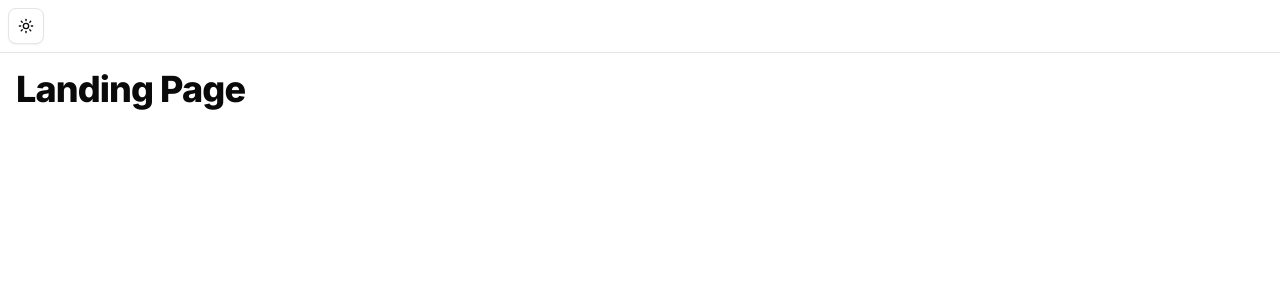
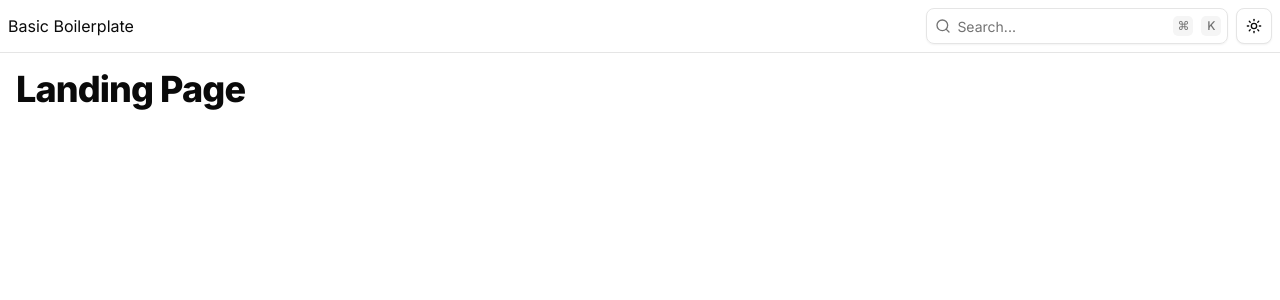
Before and after one commit to bahiensed/bms, a Next.js app: page / in a window 1280 px wide. Shown: the top 300 px of the page. Built offline with nearby package versions, Linux system fonts and the light colour scheme.

Commit message:
insert an  inactive search input on landing page's header

```diff
--- a/src/app/(landpage)/layout.tsx
+++ b/src/app/(landpage)/layout.tsx
@@ -1,4 +1,5 @@
 import { ModeToggle } from '@/components/theme/mode-toggle'
+import { SearchInput } from '@/components/search/search-input'
 
 export default function LandingPageLayout({
   children,
@@ -6,9 +7,13 @@
   children: React.ReactNode
 }>) {
   return (
-        <div className="flex flex-col w-full min-h-screen">
+        <div className="flex flex-col min-h-screen">
           <div className="flex border-b items-center justify-between p-2">
-            <ModeToggle />
+            Basic Boilerplate
+            <div className="flex gap-2 items-center">
+              <SearchInput />
+              <ModeToggle />
+            </div>
           </div>
 
           <main className="flex-1 overflow-y-auto p-4">
--- /dev/null
+++ b/src/components/search/search-input.tsx
@@ -0,0 +1,24 @@
+import {
+  InputGroup,
+  InputGroupAddon,
+  InputGroupInput,
+} from "@/components/ui/input-group"
+import { Kbd } from "@/components/ui/kbd"
+import { SearchIcon } from "lucide-react"
+
+export function SearchInput() {
+  return (
+    <div className="flex w-full max-w-xs flex-col gap-6">
+      <InputGroup>
+        <InputGroupInput placeholder="Search..." />
+        <InputGroupAddon>
+          <SearchIcon />
+        </InputGroupAddon>
+        <InputGroupAddon align="inline-end">
+          <Kbd>⌘</Kbd>
+          <Kbd>K</Kbd>
+        </InputGroupAddon>
+      </InputGroup>
+    </div>
+  )
+}
--- /dev/null
+++ b/src/components/ui/kbd.tsx
@@ -0,0 +1,26 @@
+import { cn } from "@/lib/utils"
+
+function Kbd({ className, ...props }: React.ComponentProps<"kbd">) {
+  return (
+    <kbd
+      data-slot="kbd"
+      className={cn(
+        "pointer-events-none inline-flex h-5 w-fit min-w-5 items-center justify-center gap-1 rounded-sm bg-muted px-1 font-sans text-xs font-medium text-muted-foreground select-none in-data-[slot=tooltip-content]:bg-background/20 in-data-[slot=tooltip-content]:text-background dark:in-data-[slot=tooltip-content]:bg-background/10 [&_svg:not([class*='size-'])]:size-3",
+        className
+      )}
+      {...props}
+    />
+  )
+}
+
+function KbdGroup({ className, ...props }: React.ComponentProps<"div">) {
+  return (
+    <kbd
+      data-slot="kbd-group"
+      className={cn("inline-flex items-center gap-1", className)}
+      {...props}
+    />
+  )
+}
+
+export { Kbd, KbdGroup }
```
